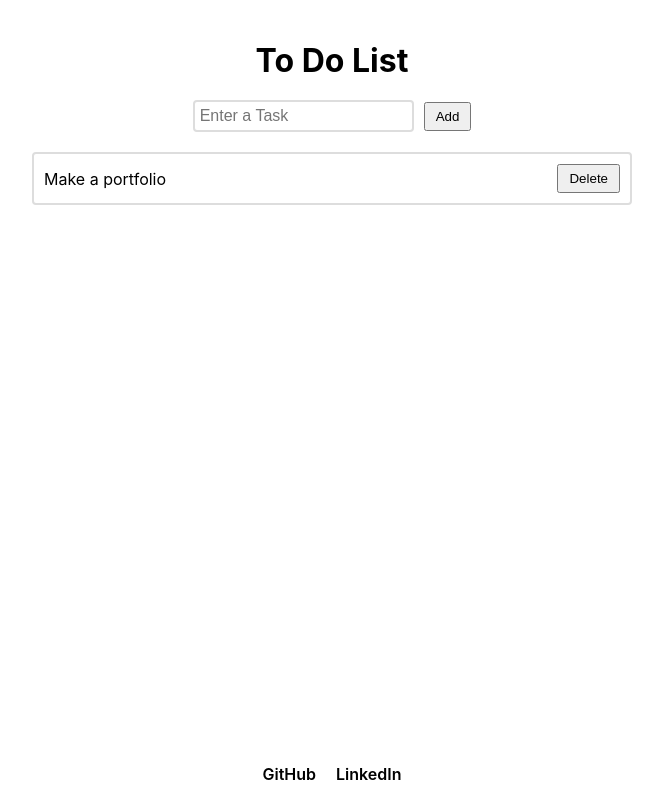
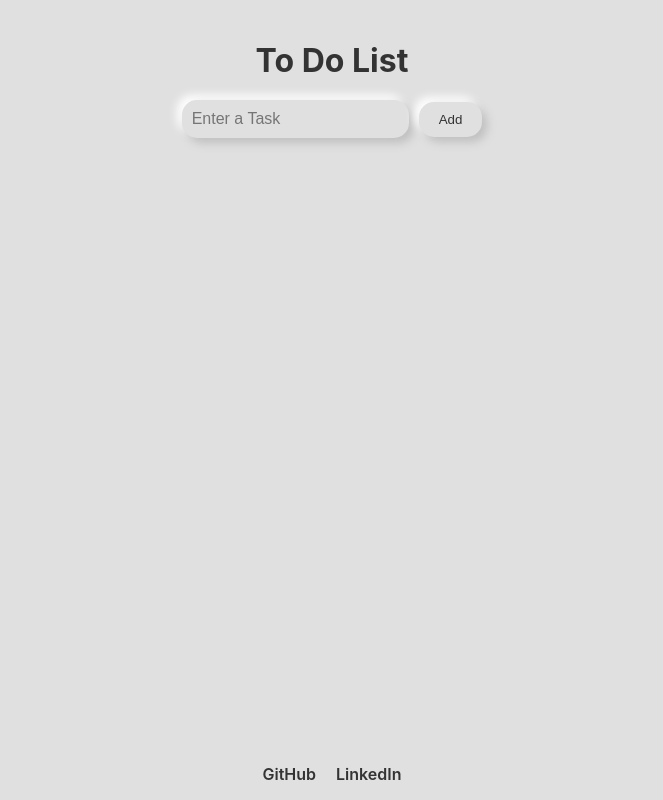
Before and after one commit to Foxshane997/SF-To-Do-List.github.io, a React (Create React App) app: page / in a window 1280 px wide. Shown: the whole page, without its empty margins (308-971 px from the left). Built offline with nearby package versions, Linux system fonts and the light colour scheme.

Commit message:
changed styling

```diff
--- a/src/App.css
+++ b/src/App.css
@@ -1,14 +1,21 @@
 /* ToDoList.css */
+* {
+  background-color: #e0e0e0;
+}
 
+/* Base styles */
 .to-do-list {
   text-align: center;
   max-width: 600px;
   margin: 0 auto;
   padding: 20px;
+  background-color: #e0e0e0;
+  border-radius: 15px;
 }
 
 .to-do-list h1 {
   margin-bottom: 20px;
+  color: #333;
 }
 
 .to-do-list div {
@@ -17,26 +24,29 @@
 
 .to-do-list input {
   margin-right: 10px;
-  padding: 5px;
-  border: 2px solid #ddd;
-  border-radius: 4px;
+  padding: 10px;
+  border: none;
+  border-radius: 15px;
   font-weight: 500;
   font-size: medium;
-  color: black;
+  background-color: #e0e0e0; /* Soft background */
+  color: #333;
+  box-shadow: 5px 5px 10px #bfbfbf, -5px -5px 10px #ffffff; /* Outer shadow for raised effect */
 }
 
 .to-do-list .add-button {
-  padding: 5px 10px;
+  padding: 10px 20px;
   cursor: pointer;
+  border: none;
+  border-radius: 15px;
+  background-color: #e0e0e0; /* Soft background */
+  color: #333;
+  box-shadow: 5px 5px 10px #bfbfbf, -5px -5px 10px #ffffff; /* Outer shadow */
 }
 
 .add-button:hover {
-  border: 2px solid white;
-  border-radius: 10px;
-  background-color: rgb(28, 203, 28);
-  font-size: larger;
-  font-weight: 600;
-  color: black;
+  background-color: #d4e0d4; /* Slightly different background for hover effect */
+  box-shadow: 5px 5px 10px #bfbfbf, -5px -5px 10px #ffffff;
 }
 
 .to-do-list ol {
@@ -50,9 +60,9 @@
   align-items: center;
   margin-bottom: 10px;
   padding: 10px;
-  border: 2px solid #ddd;
-  border-radius: 4px;
-  max-width: 600px;
+  background-color: #e0e0e0; /* Soft background */
+  border-radius: 15px;
+  box-shadow: 5px 5px 10px #bfbfbf, -5px -5px 10px #ffffff; /* Outer shadow */
 }
 
 .to-do-list .text {
@@ -64,16 +74,18 @@
 .to-do-list .delete-button,
 .to-do-list .move-button {
   margin-left: 5px;
-  padding: 5px 10px;
+  padding: 10px 20px;
+  border: none;
+  border-radius: 15px;
+  background-color: #e0e0e0;
+  color: #333;
+  box-shadow: 5px 5px 10px #bfbfbf, -5px -5px 10px #ffffff;
 }
 
 .delete-button:hover {
-  background-color: hsl(0, 88%, 60%);
+  background-color: #f1a1a1;
   color: white;
-  font-weight: 500;
-  border: 2px solid white;
-  border-radius: 10px;
-  font-size: larger;
+  box-shadow: 5px 5px 10px #bfbfbf, -5px -5px 10px #ffffff;
 }
 
 footer {
@@ -87,18 +99,18 @@ footer {
   bottom: 0;
   left: 0;
   right: 0;
+  border-radius: 15px;
 }
 
 footer a {
   margin: 0 10px;
-  color: black;
+  color: #333;
   text-decoration: none;
   font-weight: 600;
 }
 
 footer a:hover {
   color: lightcoral;
-  font-size: x-large;
 }
 
 /* For iPhones */
--- a/src/Components/ToDoList.js
+++ b/src/Components/ToDoList.js
@@ -11,7 +11,7 @@ function ToDoList() {
 
   // State to hold the tasks array in local storage
   const [tasks, setTasks] = useState(
-    JSON.parse(localStorage.getItem("tasks")) || ["Make a portfolio"]
+    JSON.parse(localStorage.getItem("tasks")) || []
   );
 
   const [newTask, setNewTask] = useState("");
```
